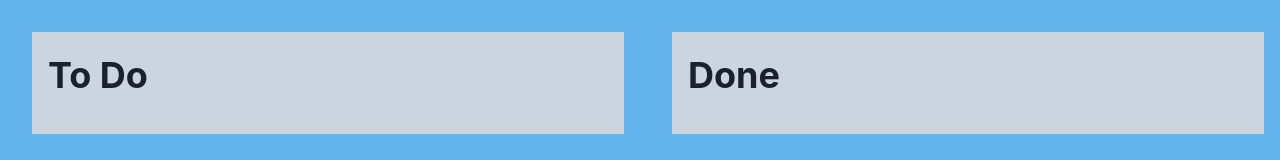
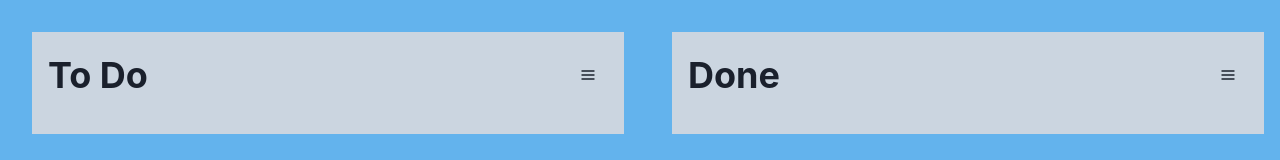
Before and after one commit to AlfianTry/todolist-app, a React (Create React App) app: page / in a window 1280 px wide. Shown: the top 160 px of the page. Built offline with nearby package versions, Linux system fonts and the light colour scheme.

Commit message:
add task list menu

```diff
--- a/src/app/components/TaskList.tsx
+++ b/src/app/components/TaskList.tsx
@@ -1,4 +1,18 @@
-import { Flex, Text } from "@chakra-ui/react";
+import {
+  HamburgerIcon,
+  ArrowUpIcon,
+  ArrowDownIcon,
+  DeleteIcon,
+} from "@chakra-ui/icons";
+import {
+  Flex,
+  IconButton,
+  Menu,
+  MenuButton,
+  MenuItem,
+  MenuList,
+  Text,
+} from "@chakra-ui/react";
 import { taskStatus } from "../slices/taskSlice";
 
 interface ITaskListProps {
@@ -18,6 +32,19 @@ export default function TaskList({ status }: ITaskListProps) {
         <Text fontSize="4xl" fontWeight="bold">
           {status === taskStatus.todo ? "To Do" : "Done"}
         </Text>
+        <Menu>
+          <MenuButton
+            as={IconButton}
+            aria-label="Sort data"
+            icon={<HamburgerIcon />}
+            variant="ghost"
+          />
+          <MenuList>
+            <MenuItem icon={<ArrowUpIcon />}>Sort Oldest to Newest</MenuItem>
+            <MenuItem icon={<ArrowDownIcon />}>Sort Newest to Oldest</MenuItem>
+            <MenuItem icon={<DeleteIcon />}>Remove All Tasks</MenuItem>
+          </MenuList>
+        </Menu>
       </Flex>
     </Flex>
   );
```
